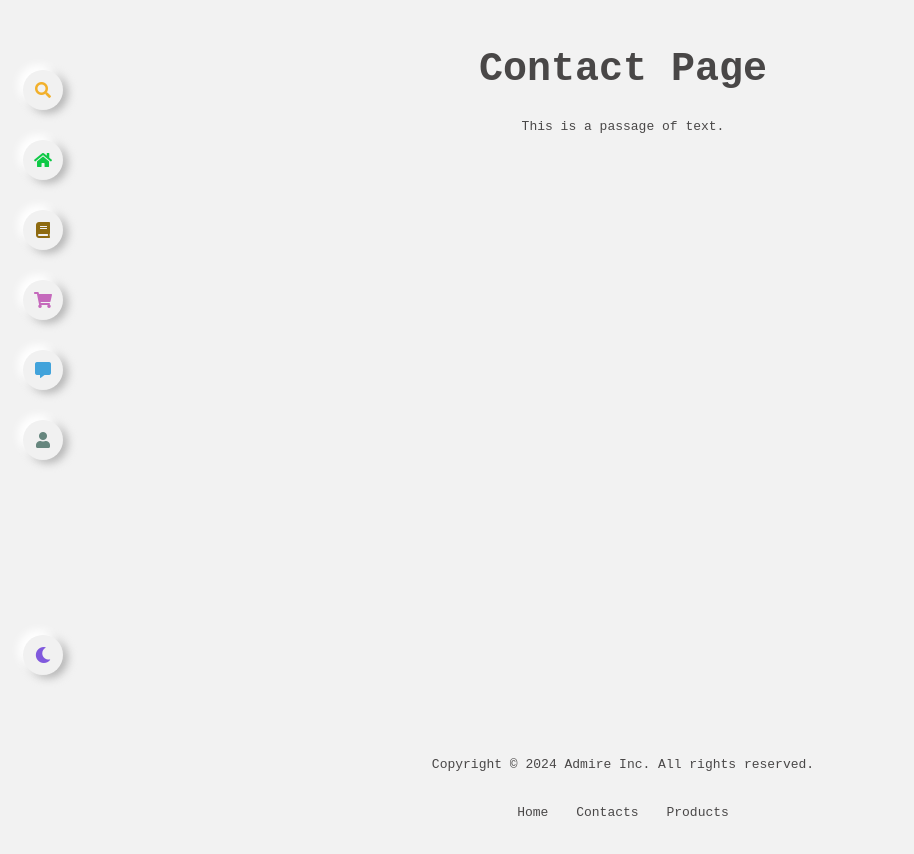
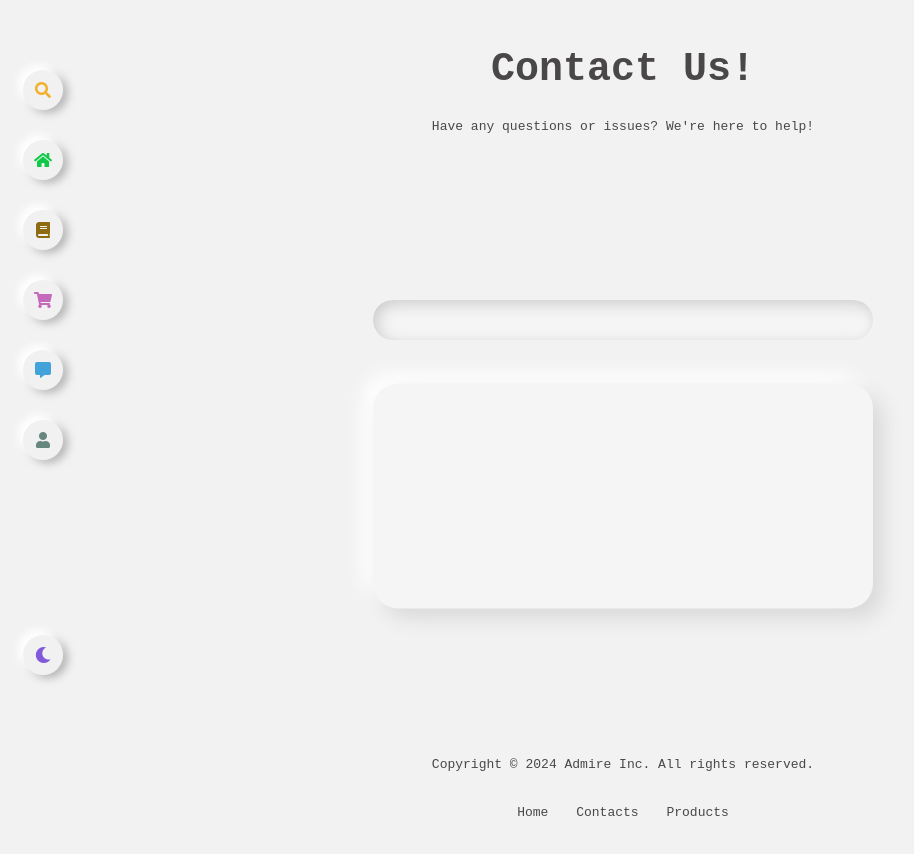
Before and after one commit to TruDan12345/trudan12345.github.io, a website: page contact.html in a window 1280 px wide. Shown: the whole page, without its empty margins (17-931 px from the left). Drawn offline with Linux system fonts and the light colour scheme.

Commit message:
Add elements for contacting

```diff
--- a/contact.html
+++ b/contact.html
@@ -8,11 +8,95 @@
     <title>Contact</title>
     <link rel="stylesheet" href="/style.css" />
     <link rel="stylesheet" href="https://cdnjs.cloudflare.com/ajax/libs/font-awesome/5.15.2/css/all.min.css" />
+    <style>
+        /* Additional CSS for the bar */
+        .middle-bar {
+            width: 500px;
+            height: 40px;
+            border-radius: 25px;
+            background-color: #f5f5f5;
+            box-shadow:
+                10px 10px 20px #d9d9d9,
+                -10px -10px 20px #ffffff;
+            transition: background-color 0.5s ease-in-out, box-shadow 0.5s ease-in-out;
+            /* Adjust opacity as needed */
+            position: absolute;
+            top: 40%;
+            left: 50%;
+            transform: translate(-50%, -50%);
+            z-index: 1;
+            /* Ensure the bar is above other elements */
+        }
+
+        .light-mode .middle-bar {
+            background-color: #f5f5f5;
+            box-shadow:
+                10px 10px 20px #d9d9d9,
+                -10px -10px 20px #ffffff;
+            box-shadow: inset 3px 3px 16px #c7c7c7, inset -3px -3px 16px #ffffff;
+        }
+
+        .dark-mode .middle-bar {
+            background-color: #252A35;
+            box-shadow:
+                10px 10px 20px #121417,
+                -5px -5px 10px #5b626f;
+            box-shadow: inset 3px 3px 16px #121417, inset -3px -3px 16px #5b626f;
+        }
+
+        .lower-bar {
+            width: 500px;
+            height: 225px;
+            border-radius: 25px;
+            background-color: #f5f5f5;
+            box-shadow:
+                10px 10px 20px #d9d9d9,
+                -10px -10px 20px #ffffff;
+            transition: background-color 0.5s ease-in-out, box-shadow 0.5s ease-in-out;
+            /* Adjust color and opacity as needed */
+            position: absolute;
+            top: 62%;
+            /* Position it right below the middle bar */
+            left: 50%;
+            transform: translate(-50%, -50%);
+            z-index: 1;
+            /* Ensure the bar is above other elements */
+        }
+
+        .light.moved {
+            width: 451px;
+            height: 43px;
+            border-radius: 25px;
+            /* blur(4px); */
+            position: absolute;
+            top: 86px;
+            left: 18;
+        }
+
+        .shadow.moved {
+            width: 450px;
+            height: 40px;
+            border-radius: 25px;
+            /* blur(4px); */
+            position: absolute;
+            top: 95px;
+            left: 19;
+        }
+
+        .dark-mode .lower-bar {
+            background-color: #252A35;
+            transition: background-color 0.5s ease-in-out;
+            box-shadow:
+                10px 10px 20px #121417,
+                -5px -5px 10px #5b626f;
+            /* box-shadow: inset 3px 3px 16px #121417, inset -3px -3px 16px #5b626f; */
+        }
+    </style>
 </head>
 
 <body>
-    <h1>Contact Page</h1>
-    <p>This is a passage of text.</p>
+    <h1>Contact Us!</h1>
+    <p>Have any questions or issues? We're here to help!</p>
 
     <div class="circle shadow"></div>
     <div class="circle light"></div>
@@ -20,6 +104,10 @@
         <span class="fas fa-search search-icon"></span>
         <div class="search-bar"></div>
     </div>
+
+    <div class="middle-bar"></div>
+
+    <div class="lower-bar"></div>
 
 
     <div class="circle shadow" style="top: 163px;"></div>
```
